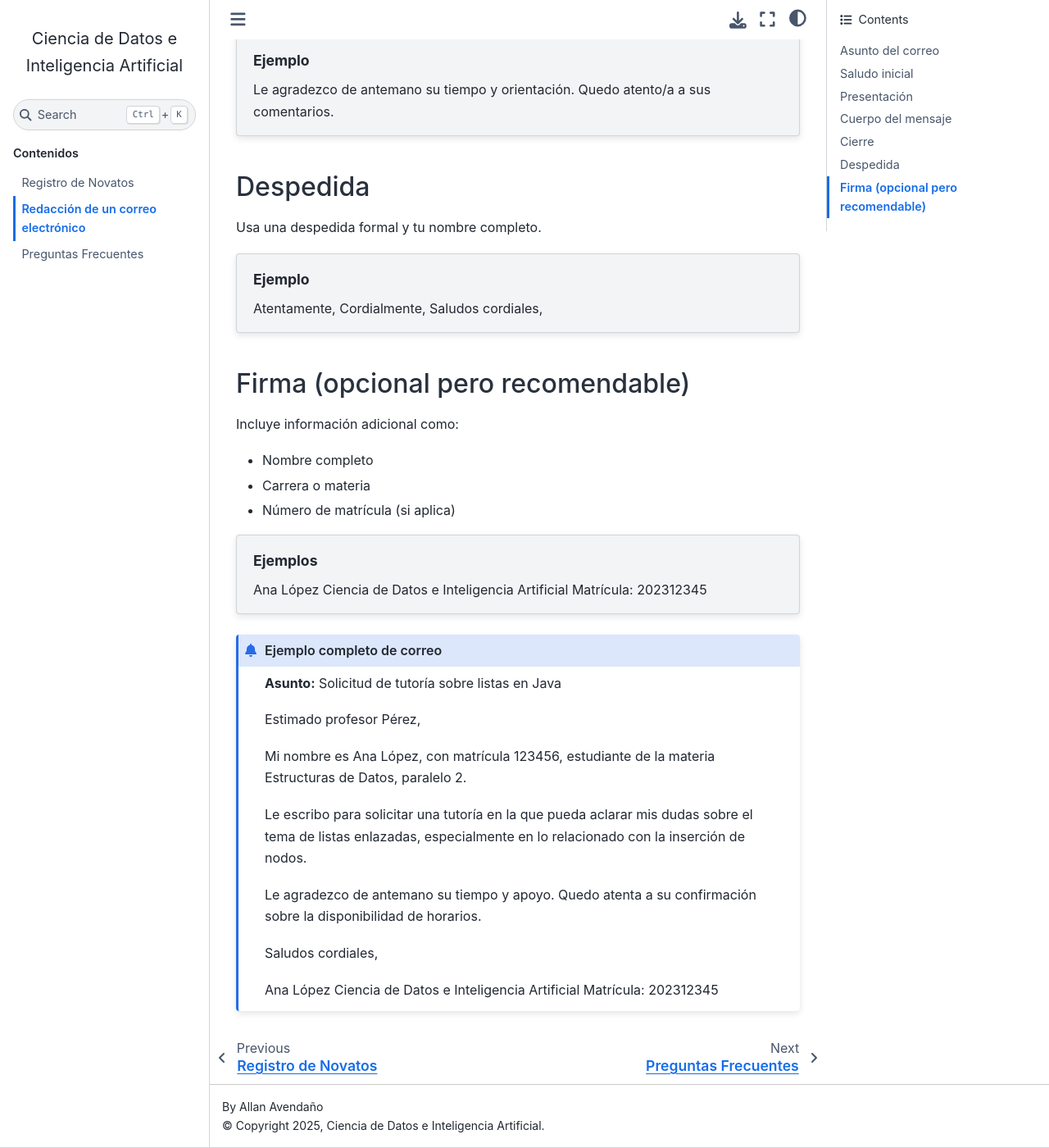
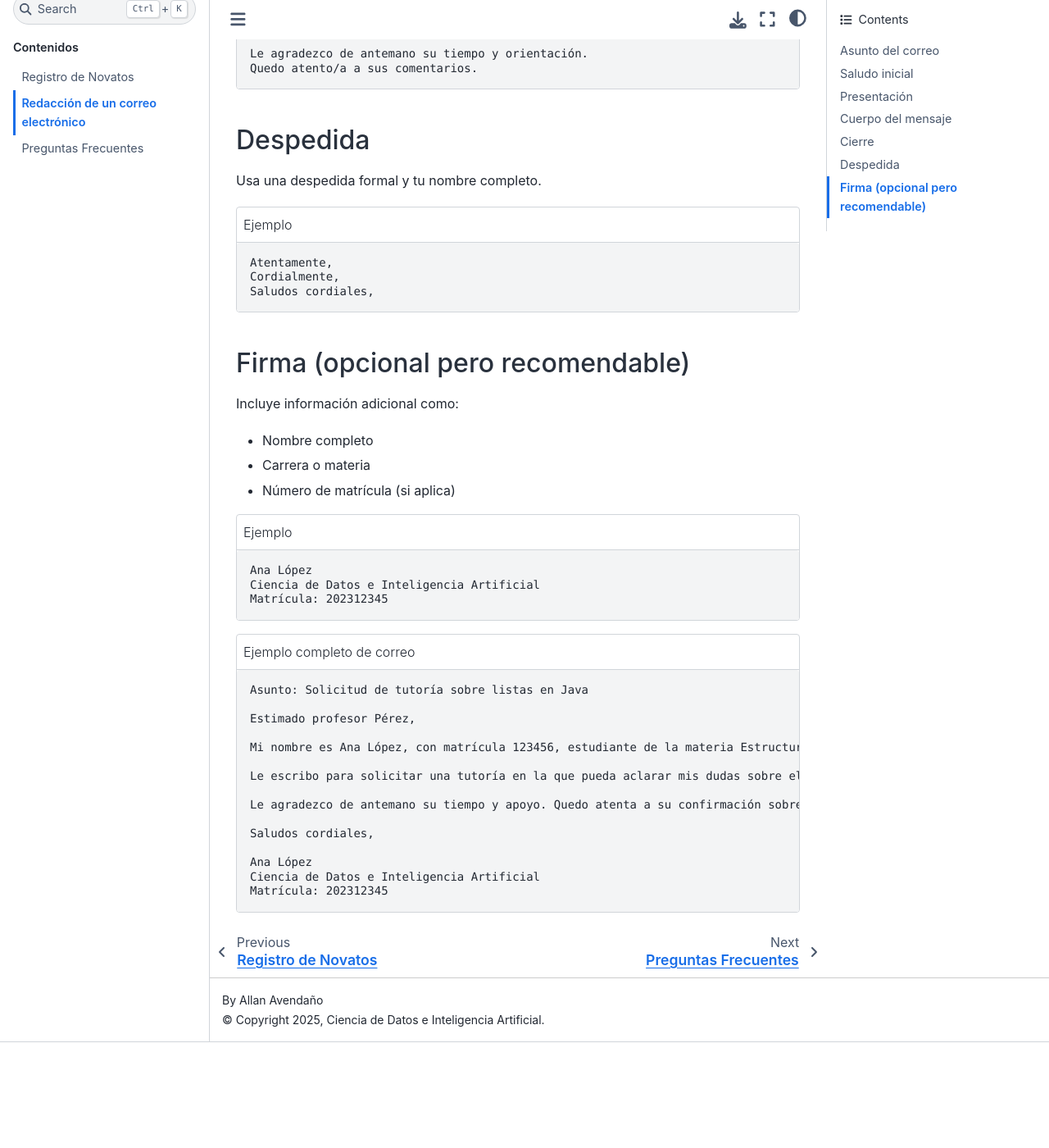
Before and after one commit to CDIAFIEC/FAQs, a Sphinx documentation site: the page built from docs/source/temas/correos.rst, in a window 1280 px wide and 1400 px high, scrolled down 1451 px. Shown: the whole window at 82% size. Built offline with Sphinx 7.4.7 and the Sphinx Book theme 1.1.4, drawn with Linux system fonts in a browser that asks for light colours; pages that are not in the unit, such as notebooks, are missing from menus; after the commit the page ends 2722 px from its top, so only the background shows below that.

Commit message:
code-blocks

```diff
--- a/docs/source/temas/correos.rst
+++ b/docs/source/temas/correos.rst
@@ -16,7 +16,8 @@ Asunto del correo
 
 Debe ser breve, claro y específico.
 
-.. topic:: Ejemplo
+.. code-block:: text
+    :caption: Ejemplo
 
     Solicitud de tutoría sobre el tema X
     Consulta sobre la tarea de la semana 3
@@ -28,7 +29,8 @@ Saludo inicial
 
 Utiliza un saludo formal y respetuoso.
 
-.. topic:: Ejemplo
+.. code-block:: text
+    :caption: Ejemplo
 
     Estimado profesor Pérez,
     Apreciada profesora Gómez,
@@ -40,7 +42,8 @@ Presentación
 
 Indica quién eres y tu contexto académico.
 
-.. topic:: Ejemplo
+.. code-block:: text
+    :caption: Ejemplo
 
     Mi nombre es Ana López, con matrícula 123456, estudiante de la materia Desarrollo Web del paralelo 2.
 
@@ -50,7 +53,8 @@ Cuerpo del mensaje
 
 Sé claro, directo y breve. Expón el motivo del correo en uno o dos párrafos. Divide las ideas en párrafos cortos y evita redundancias.
 
-.. topic:: Ejemplo
+.. code-block:: text
+    :caption: Ejemplo
 
     Le escribo para consultar sobre la entrega del proyecto final, ya que tengo dudas respecto al formato del documento y los criterios de evaluación.
 
@@ -59,7 +63,8 @@ Cierre
 
 Agradece la atención y ofrece disponibilidad para aclarar.
 
-.. topic:: Ejemplo
+.. code-block:: text
+    :caption: Ejemplo
 
     Le agradezco de antemano su tiempo y orientación.
     Quedo atento/a a sus comentarios.
@@ -69,7 +74,8 @@ Despedida
 
 Usa una despedida formal y tu nombre completo.
 
-.. topic:: Ejemplo
+.. code-block:: text
+    :caption: Ejemplo
 
     Atentamente,
     Cordialmente,
@@ -84,16 +90,18 @@ Incluye información adicional como:
 * Carrera o materia
 * Número de matrícula (si aplica)
 
-.. topic:: Ejemplos
+.. code-block:: text
+    :caption: Ejemplo
 
     Ana López
     Ciencia de Datos e Inteligencia Artificial
     Matrícula: 202312345
 
 
-.. admonition:: Ejemplo completo de correo
+.. code-block:: text
+    :caption: Ejemplo completo de correo
 
-    **Asunto:** Solicitud de tutoría sobre listas en Java
+    Asunto: Solicitud de tutoría sobre listas en Java
 
     Estimado profesor Pérez,
 
```
